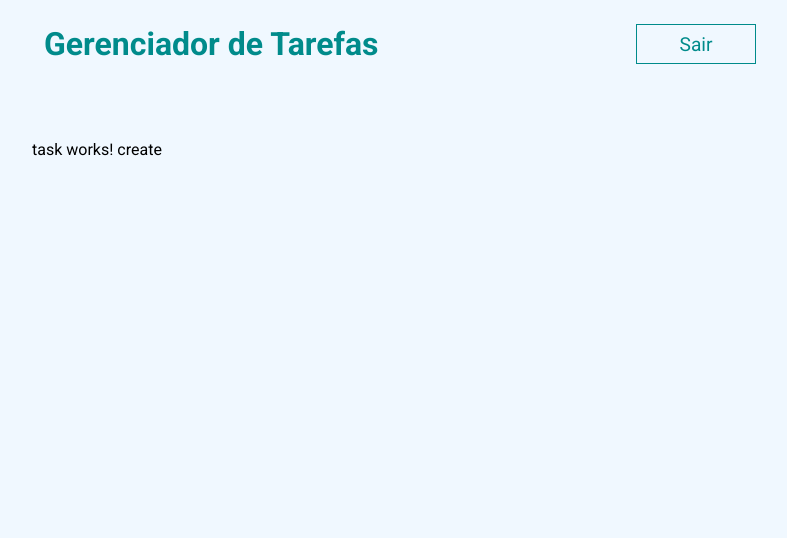
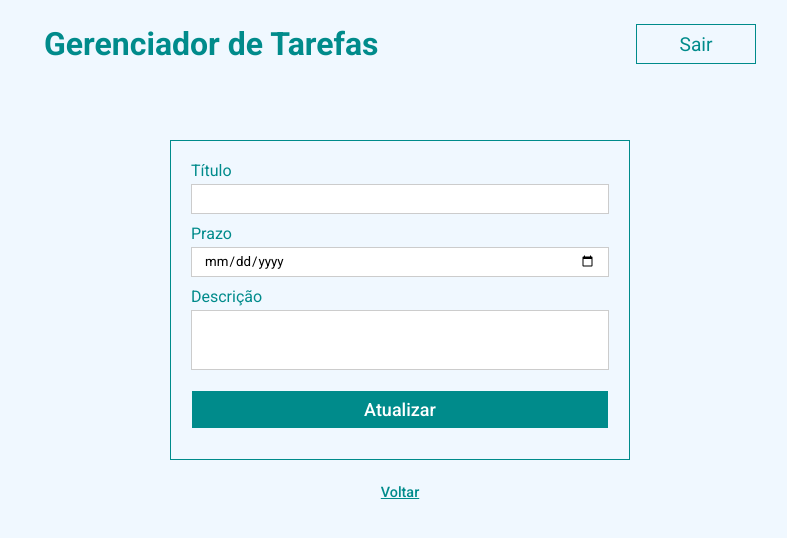
Before and after one commit to forlucashenrique/tasks-angular, an Angular app: page /tasks/create in a window 1280 px wide. Shown: the top 538 px of the page, without its empty margins (240-1027 px from the left). Built offline with nearby package versions, Linux system fonts and the light colour scheme; no server answers.

Commit message:
feat: get task by id param

```diff
--- a/src/app/pages/private/task/task.component.css
+++ b/src/app/pages/private/task/task.component.css
@@ -0,0 +1,77 @@
+h2 {
+  color: darkcyan;
+  text-align: center;
+  margin-bottom: 24px;
+}
+
+
+.form-container {
+  border: 1px solid darkcyan;
+  padding: 20px;
+  margin: auto;
+  width: 100%;
+  overflow: hidden;
+
+}
+
+.form-container div {
+  width: 100%;
+  display: flex;
+  flex-direction: column;
+  gap: 4px;
+}
+
+.form-container div:not(:nth-child(3)) {
+  margin-bottom: 10px;
+}
+
+
+.button-container {
+  margin-top: 20px;
+  display: flex;
+  justify-content: center;
+  align-items: center;
+}
+
+.button-container button {
+  width: 100%;
+  font-size: 18px;
+  font-weight: 500;
+  padding: 8px 10px;
+  /* border-radius: 10px; */
+  border: none;
+  cursor: pointer;
+  background-color: darkcyan;
+  color: white;
+  -webkit-transition: 0.3s;
+  border: 1px solid aliceblue;
+  transition: 0.5;
+}
+
+.backContainer {
+  display: flex;
+  justify-content: center;
+  margin-top: 24px;
+}
+
+.backContainer a {
+  font-size: 0.9rem;
+  font-weight: 500;
+  color: darkcyan;
+}
+
+textarea {
+  resize: none;
+}
+
+.customTextarea {
+  height: 60px;
+  padding-top: 8px;
+}
+
+
+@media (min-width: 760px) {
+  .form-container {
+    width: 460px;
+  }
+}
--- a/src/app/pages/private/task/task.component.html
+++ b/src/app/pages/private/task/task.component.html
@@ -1 +1,30 @@
-<p>task works! {{taskId}}</p>
+
+<main>
+  <form class="form-container">
+    <div>
+      <label class="custom-label">Título</label>
+      <input class="form-input" type="text" name="title" [(ngModel)]="task.title"/>
+    </div>
+    <div>
+      <label class="custom-label">Prazo</label>
+      <input class="form-input" type="date" name="finished_date_limit" [(ngModel)]="task.finish_date_limit"/>
+    </div>
+    <div>
+      <label class="custom-label">Descrição</label>
+      <textarea class="form-input customTextarea" type="text" name="email" [(ngModel)]="task.description"></textarea>
+    </div>
+
+    <div class="button-container">
+      <button type="submit" (click)="onSubmit()">
+        @if(loading) {
+          <span class="loader"></span>
+        } @else {
+          Atualizar
+        }
+      </button>
+    </div>
+  </form>
+  <div class="backContainer">
+    <a href="/tasks">Voltar</a>
+  </div>
+</main>
--- a/src/app/pages/private/task/task.component.ts
+++ b/src/app/pages/private/task/task.component.ts
@@ -1,25 +1,85 @@
 import { Component } from '@angular/core';
 import { ActivatedRoute } from '@angular/router';
+import { ApiService } from '../../../services/api.service';
+import { ToastService } from '../../../services/toast.service';
+import { FormsModule } from '@angular/forms';
 
 @Component({
   selector: 'app-task',
-  imports: [],
+  imports: [FormsModule],
   templateUrl: './task.component.html',
   styleUrl: './task.component.css'
 })
 export class TaskComponent {
   taskId!: string | null;
+  loading: boolean = false;
+  constructor(
+    private route: ActivatedRoute,
+    private apiService: ApiService,
+    private toastService: ToastService,
+  ) {}
 
-  constructor(private route: ActivatedRoute) {}
+  task:any = {
+    title: '',
+    description: '',
+    owner: '',
+    finish_date_limit: ''
+  }
 
   ngOnInit() {
-    this.route.paramMap.subscribe(params => {
+    this.route.paramMap.subscribe(async params => {
       const id = params.get('id');
       this.taskId = id;
-      console.log(`ID: ${id}`);
-
+      if (this.taskId) {
+        await this.loadTask(this.taskId)
+      }
     })
   }
 
 
+  async loadTask(id: string) {
+    try {
+      const res = await this.apiService.getTaskById(id);
+
+      if (res.message === 'success') {
+
+        const data = res.data;
+
+        this.task = {
+          title: data.title,
+          description: data.description,
+          owner: data.owner,
+          finish_date_limit: data.finished_date_limit
+        }
+      }
+
+      console.log(res)
+    } catch (error) {
+      console.log(error)
+    }
+  }
+
+  async onSubmit() {
+
+      // const deadline_date = parseISO(this.task.finish_date_limit);
+      // const date_formatted = format(deadline_date, 'yyyy-MM-dd HH:mm:ss');
+
+      // const task_formatted = {
+      //   ...this.task,
+      //   finish_date_limit: date_formatted
+      // }
+
+      // try {
+      //   this.loading = !this.loading
+      //   await this.apiService.create_task(task_formatted);
+      //   this.ToastService.success('Tarefa cadastrada com sucesso!', 'Sucesso!')
+      //   this.loading = !this.loading
+      //   this.router.navigate(['/tasks'])
+      // } catch(error) {
+      //   console.log('Ocorreu um erro', error)
+      //   this.ToastService.error('Erro ao criar tarefa')
+      //   this.loading = !this.loading
+      // }
+    }
+
 }
--- a/src/app/services/api.service.ts
+++ b/src/app/services/api.service.ts
@@ -72,5 +72,18 @@ export class ApiService {
     return response.data;
   }
 
+  async getTaskById(id: string) {
+    try {
+      const response = await axios.get(`${this.apiUrl}/tasks/${id}`, {
+        headers: {
+          'Authorization': `Bearer ${this.getToken()}`
+        }
+      });
 
+      return response.data;
+    } catch (error) {
+      console.error('Erro ao buscar task:', error);
+      throw error;
+    }
+  }
 }
```
